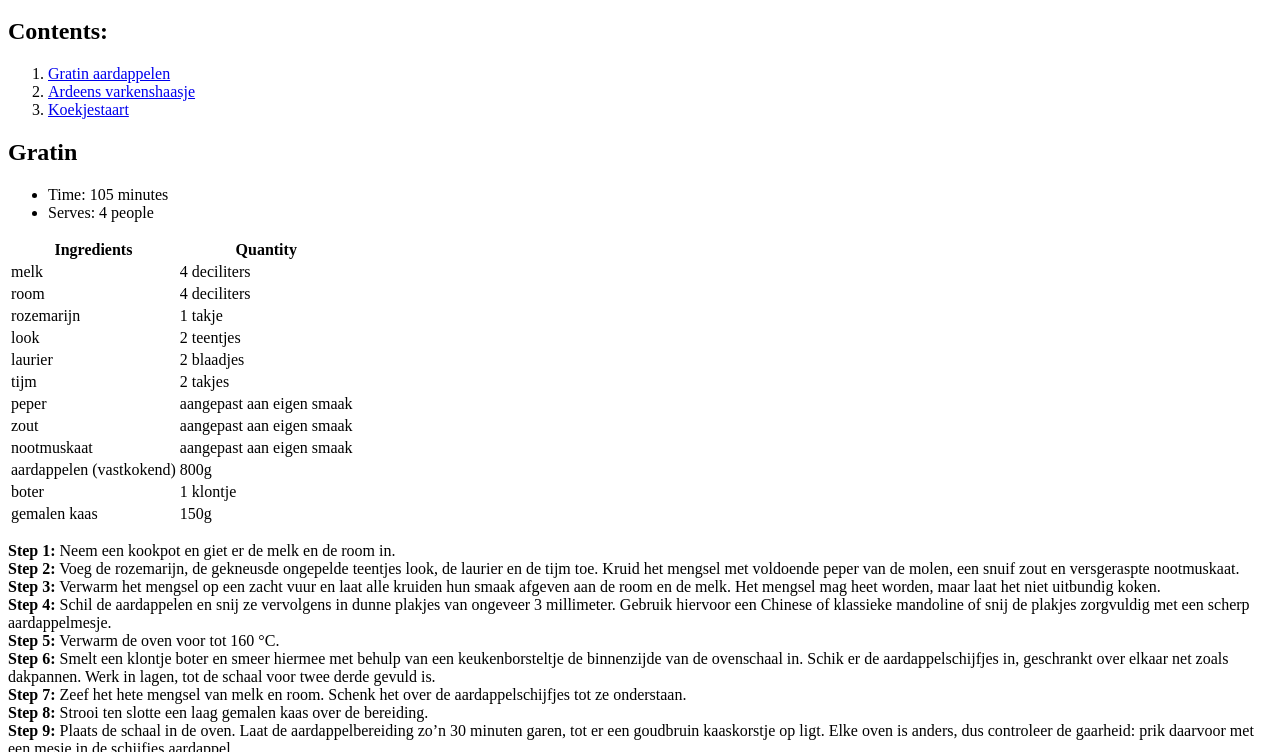
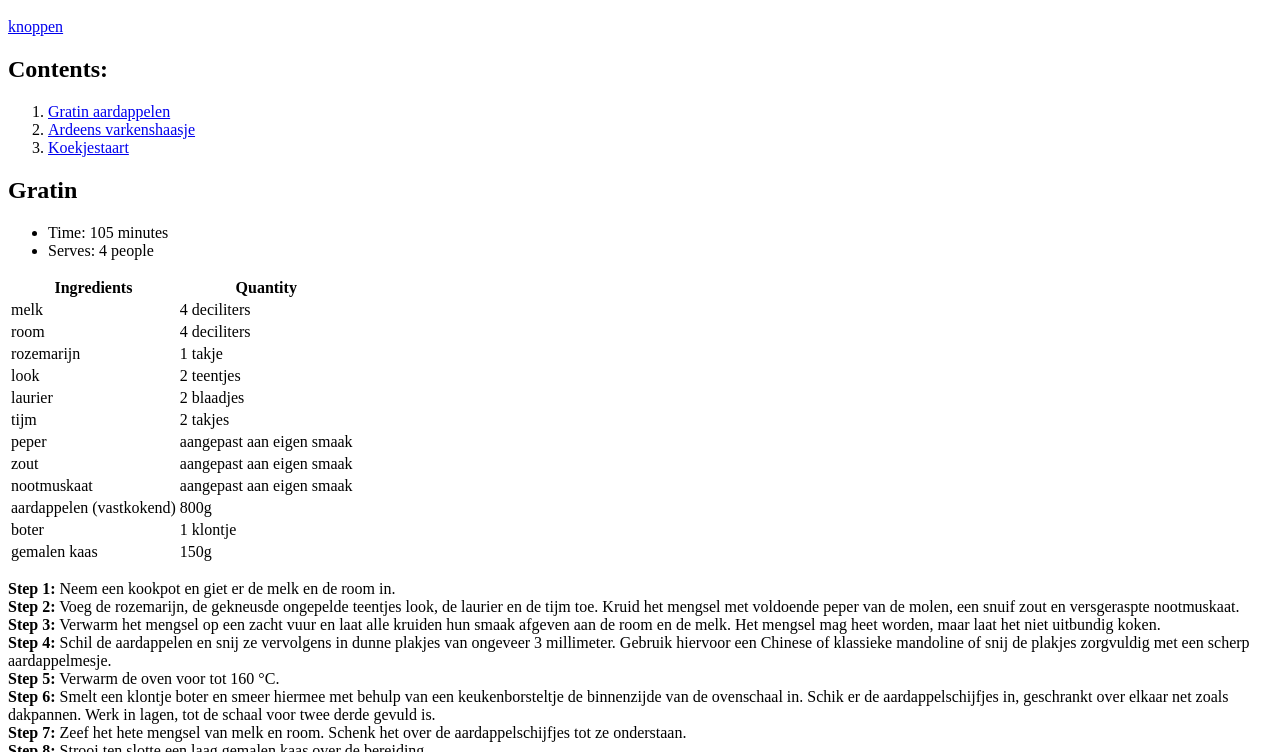
Before and after one commit to ymkevaes/ymkevaes.github.io, a plain HTML site: page index.html in a window 1280 px wide. Shown: the part 48-800 px from the top of the page. Drawn offline with Linux system fonts and the light colour scheme.

Commit message:
Update index.html

```diff
--- a/index.html
+++ b/index.html
@@ -9,6 +9,7 @@
     <body>
 
         <h1>Ymke's Recipe Book</h1>
+        <a href="knoppen.html">knoppen</a>
 
         <h2>Contents:</h2>
 
```
